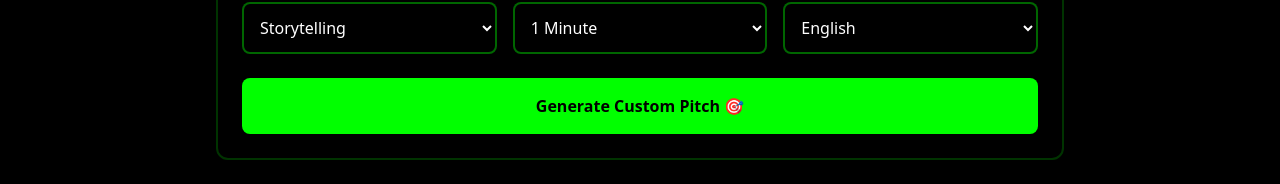
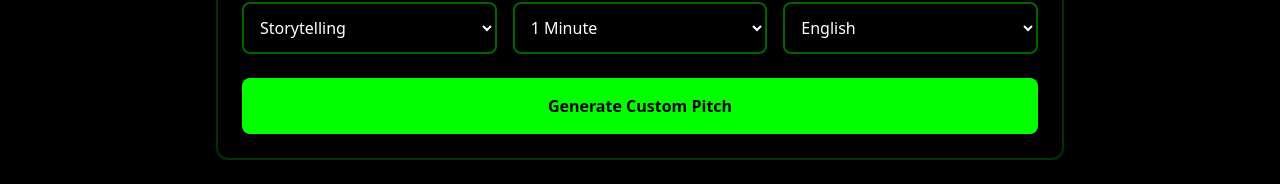
Before and after one commit to raghavxkatta/HackYours-BinaryBrains, a React (Vite) app: page /pitchGenerator in a window 1280 px wide. Shown: the part 447-631 px from the top of the page. Built offline with nearby package versions, Linux system fonts and the light colour scheme; no server answers; sample sign-in values are in the browser's storage.

Commit message:
Removed Emojis

```diff
--- a/src/pages/PitchGenerator.jsx
+++ b/src/pages/PitchGenerator.jsx
@@ -66,7 +66,7 @@ Requirements:
     const handleCopyPitch = () => {
         navigator.clipboard.writeText(pitch);
         setIsCopied(true);
-        setToast({ message: 'Copied to clipboard! 📋', type: 'success' });
+        setToast({ message: 'Copied to clipboard! ', type: 'success' });
         setTimeout(() => setIsCopied(false), 2000);
     };
 
@@ -140,7 +140,7 @@ Requirements:
                         disabled={loading}
                         className="w-full py-4 bg-[#01FF00] text-black font-bold rounded-lg hover:opacity-90 transition-all duration-300 disabled:opacity-50 disabled:cursor-not-allowed hover:shadow-lg hover:shadow-[#01FF00]/20 transform hover:scale-[1.02] active:scale-[0.98]"
                     >
-                        {loading ? "Crafting Your Pitch..." : "Generate Custom Pitch 🎯"}
+                        {loading ? "Crafting Your Pitch..." : "Generate Custom Pitch "}
                     </button>
 
                     {loading && (
```
